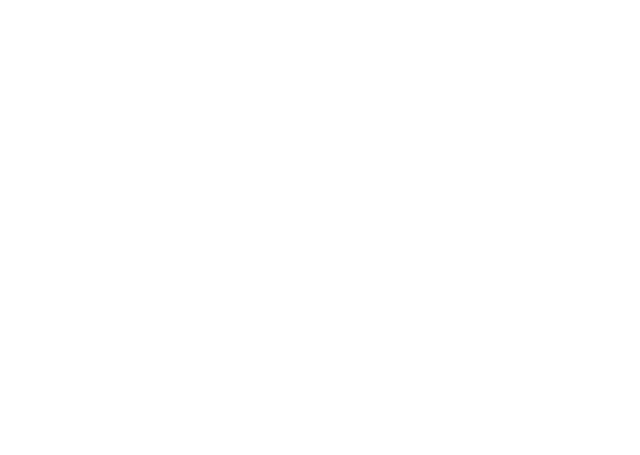
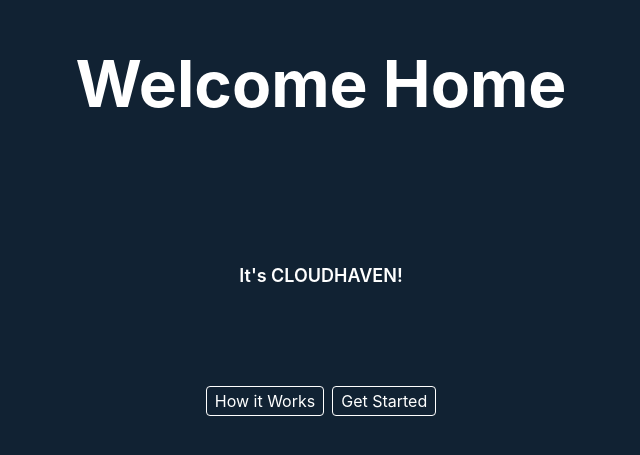
Before and after one commit to CPSECapstone/CloudHaven, a React (Create React App) app in the folder frontend/: page / in a window 1280 px wide. Shown: the part 219-674 px from the top of the page, without its empty margins (319-959 px from the left). Built offline with nearby package versions, Linux system fonts and the light colour scheme.

Commit message:
very basic and simple landing page

```diff
--- a/frontend/src/App.css
+++ /dev/null
@@ -1,2 +0,0 @@
-.App {
-}
--- a/frontend/src/App.js
+++ b/frontend/src/App.js
@@ -1,10 +1,23 @@
-import './App.css';
+import React from 'react'
+import {
+  BrowserRouter as Router,
+  Route,
+  Switch
+} from 'react-router-dom'
+import LandingPage from './Pages/LandingPage/LandingPage';
 
-function App() {
+function App () {
   return (
-    <div className="App">
-    </div>
-  );
+    <Router>
+      <Switch>
+        <Route
+          exact
+          path='/'
+          component={LandingPage}
+        />
+      </Switch>
+    </Router>
+  )
 }
 
-export default App;
+export default App
--- /dev/null
+++ b/frontend/src/Pages/LandingPage/LandingPage.jsx
@@ -0,0 +1,30 @@
+import React, { Component } from "react";
+import { withRouter } from "react-router-dom";
+import {
+    Background,
+    Title,
+    SubText,
+    ButtonRow,
+    Button,
+} from "./LandingPage.styled";
+
+class LandingPage extends Component {
+    render() {
+        return (
+            <Background>
+                <Title>Welcome Home</Title>
+                <SubText>It's CLOUDHAVEN!</SubText>
+                <ButtonRow>
+                    <Button filled={false} to="/info">
+                        How it Works
+                    </Button>
+                    <Button filled to="/login">
+                        Get Started
+                    </Button>
+                </ButtonRow>
+            </Background>
+        );
+    }
+}
+
+export default withRouter(LandingPage);
--- /dev/null
+++ b/frontend/src/Pages/LandingPage/LandingPage.styled.js
@@ -0,0 +1,38 @@
+import styled from 'styled-components'
+
+export const Button = styled.div`
+  padding: 4px 8px;
+  border: 1px solid #fff;
+  border-radius: 4px;
+  color: #fff;
+  margin: 4px;
+  cursor: pointer;
+`
+
+export const Background = styled.div`
+  display: flex;
+  flex-direction: column;
+  align-items: center;
+  height: 100%;
+  background-color: #123;
+`
+
+export const Title = styled.h1`
+  font-size: 64px;
+  margin-top: 264px;
+  color: #fff;
+`
+
+export const SubText = styled.p`
+  font-size: 18px;
+  color: #fff;
+  font-weight: 600;
+  margin: 100px 0 64px;
+`
+
+export const ButtonRow = styled.div`
+  display: flex;
+  flex-direction: row;
+  justify-content: space-between;
+  margin-top: 32px;
+`
--- a/frontend/src/index.css
+++ b/frontend/src/Styles/index.css
@@ -1,3 +1,7 @@
+html, body, #root, #root>div {
+  height: 100%
+}
+
 body {
   margin: 0;
   font-family: -apple-system, BlinkMacSystemFont, 'Segoe UI', 'Roboto', 'Oxygen',
--- a/frontend/src/index.js
+++ b/frontend/src/index.js
@@ -1,6 +1,6 @@
 import React from 'react';
 import ReactDOM from 'react-dom';
-import './index.css';
+import './Styles/index.css';
 import App from './App';
 import reportWebVitals from './reportWebVitals';
 
```
